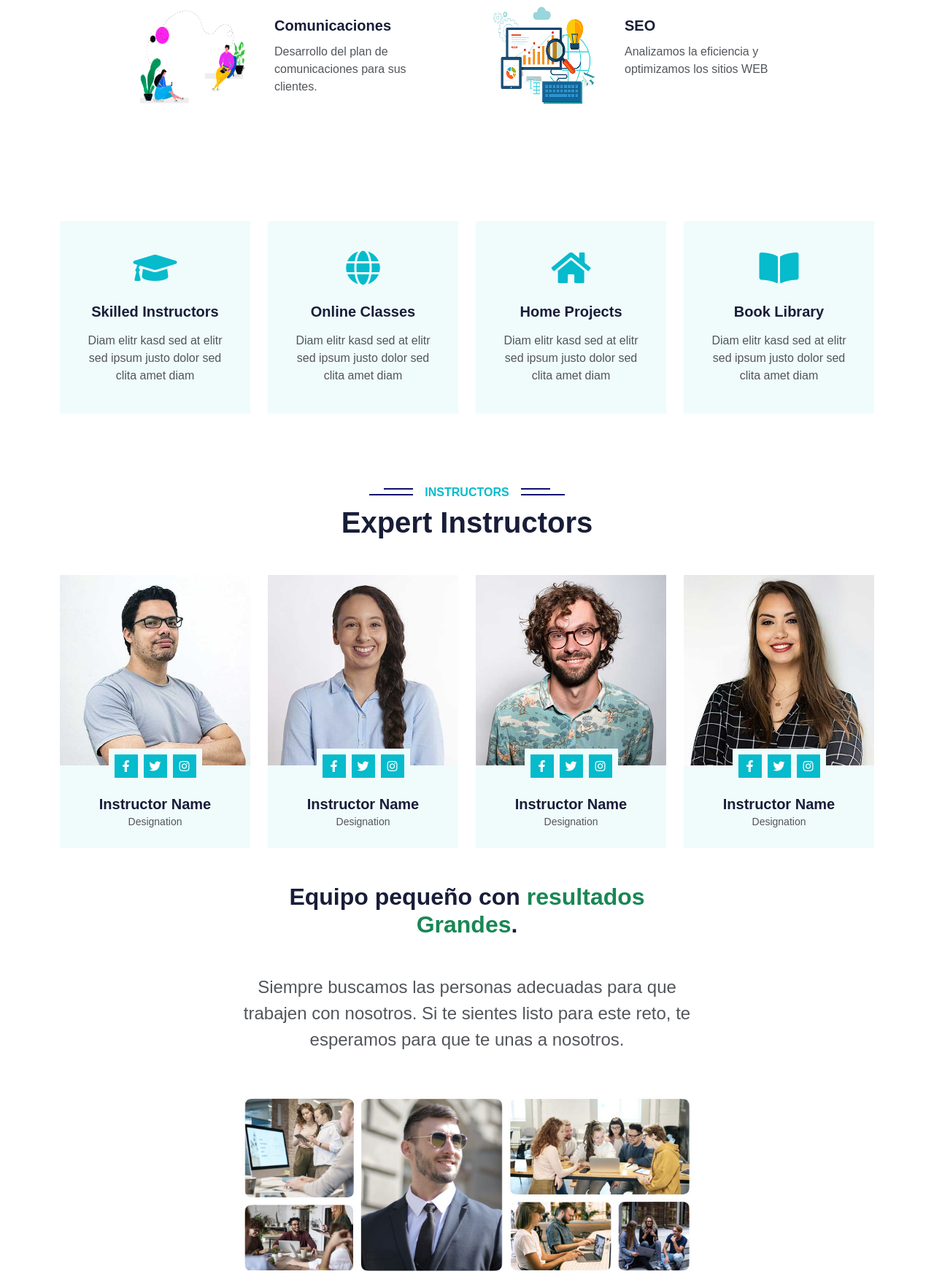
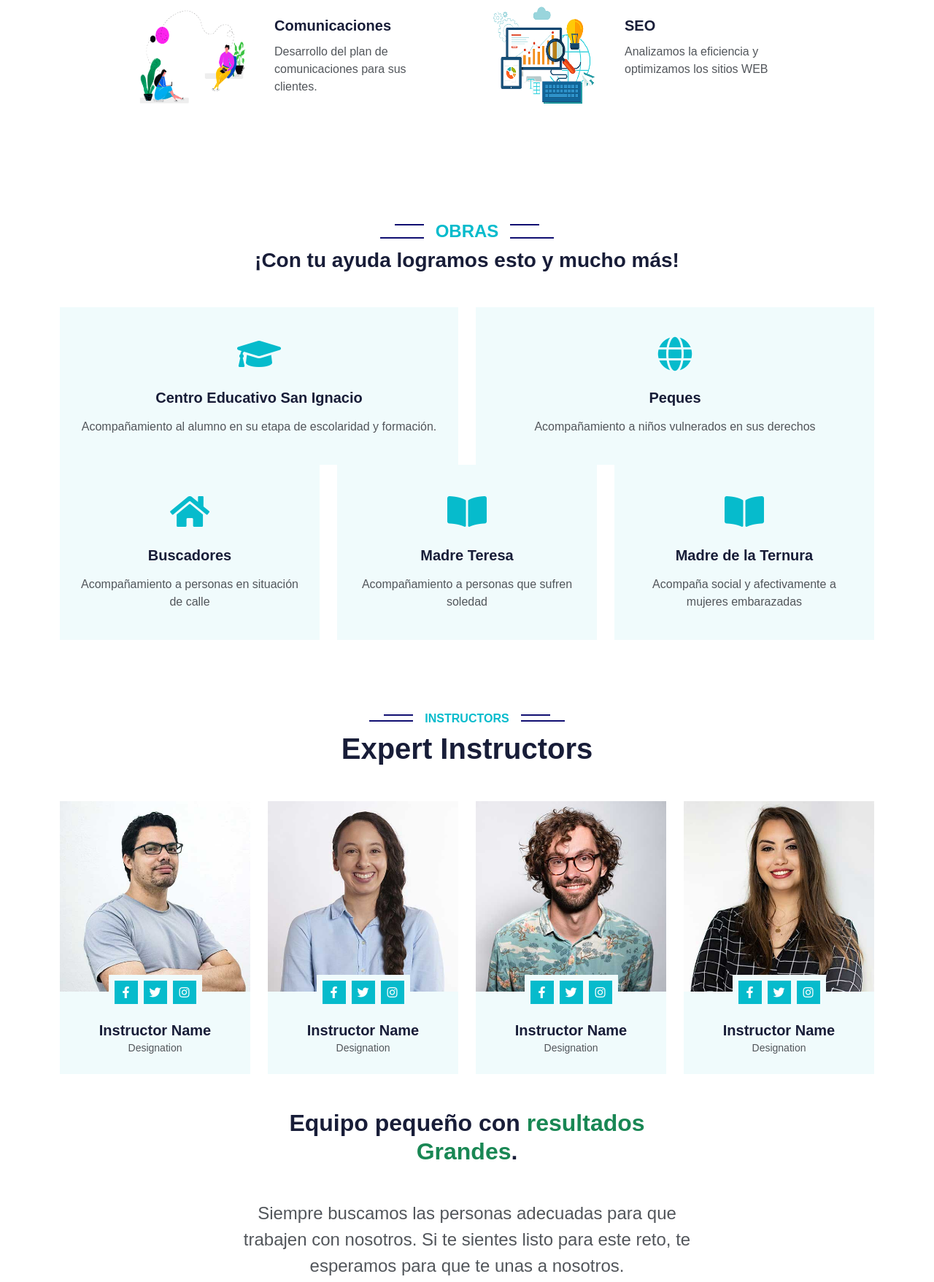
Before and after one commit to gonzalocandia92/fundacionala-informatorio, a Django app: page / in a window 1280 px wide. Shown: the part 929-2686 px from the top of the page at 73% size. Run offline with Django 4.2, Linux system fonts and the light colour scheme; some libraries are stand-ins or nearby versions.

Commit message:
Sección Obras

```diff
--- a/templates/base/index.html
+++ b/templates/base/index.html
@@ -160,44 +160,63 @@
 
     <div class="container-xxl py-5">
         <div class="container">
+            <div class="text-center wow fadeInUp" data-wow-delay="0.1s">
+                <h4 class="section-title bg-white text-center text-primary px-3">OBRAS</h4>
+                <h3 class="mb-5">¡Con tu ayuda logramos esto y mucho más!</h3>
+            </div>
             <div class="row g-4">
-                <div class="col-lg-3 col-sm-6 wow fadeInUp" data-wow-delay="0.1s">
+                <div class="col-lg-6 col-sm-6 wow fadeInUp" data-wow-delay="0.1s">
                     <div class="service-item text-center pt-3">
                         <div class="p-4">
                             <i class="fa fa-3x fa-graduation-cap text-primary mb-4"></i>
-                            <h5 class="mb-3">Skilled Instructors</h5>
-                            <p>Diam elitr kasd sed at elitr sed ipsum justo dolor sed clita amet diam</p>
+                            <h5 class="mb-3">Centro Educativo San Ignacio</h5>
+                            <p>Acompañamiento al alumno en su etapa de escolaridad y formación.</p>
                         </div>
                     </div>
                 </div>
-                <div class="col-lg-3 col-sm-6 wow fadeInUp" data-wow-delay="0.3s">
+                <div class="col-lg-6 col-sm-6 wow fadeInUp" data-wow-delay="0.3s">
                     <div class="service-item text-center pt-3">
                         <div class="p-4">
                             <i class="fa fa-3x fa-globe text-primary mb-4"></i>
-                            <h5 class="mb-3">Online Classes</h5>
-                            <p>Diam elitr kasd sed at elitr sed ipsum justo dolor sed clita amet diam</p>
+                            <h5 class="mb-3">Peques</h5>
+                            <p>Acompañamiento a niños vulnerados en sus derechos</p>
                         </div>
                     </div>
                 </div>
-                <div class="col-lg-3 col-sm-6 wow fadeInUp" data-wow-delay="0.5s">
+
+            </div>
+            <div class="row g-4">
+             <div class="col-lg-4 col-sm-6 wow fadeInUp" data-wow-delay="0.5s">
                     <div class="service-item text-center pt-3">
                         <div class="p-4">
                             <i class="fa fa-3x fa-home text-primary mb-4"></i>
-                            <h5 class="mb-3">Home Projects</h5>
-                            <p>Diam elitr kasd sed at elitr sed ipsum justo dolor sed clita amet diam</p>
+                            <h5 class="mb-3">Buscadores</h5>
+                            <p>Acompañamiento a personas en situación de calle</p>
                         </div>
                     </div>
                 </div>
-                <div class="col-lg-3 col-sm-6 wow fadeInUp" data-wow-delay="0.7s">
+                <div class="col-lg-4 col-sm-6 wow fadeInUp" data-wow-delay="0.7s">
                     <div class="service-item text-center pt-3">
                         <div class="p-4">
                             <i class="fa fa-3x fa-book-open text-primary mb-4"></i>
-                            <h5 class="mb-3">Book Library</h5>
-                            <p>Diam elitr kasd sed at elitr sed ipsum justo dolor sed clita amet diam</p>
+                            <h5 class="mb-3">Madre Teresa</h5>
+                            <p>Acompañamiento a personas que sufren soledad</p>
+                        </div>
+                    </div>
+                </div>
+                <div class="col-lg-4 col-sm-6 wow fadeInUp" data-wow-delay="0.7s">
+                    <div class="service-item text-center pt-3">
+                        <div class="p-4">
+                            <i class="fa fa-3x fa-book-open text-primary mb-4"></i>
+                            <h5 class="mb-3">Madre de la Ternura</h5>
+                            <p>Acompaña social y afectivamente a mujeres embarazadas</p>
                         </div>
                     </div>
                 </div>
             </div>
+
+
+
         </div>
     </div>
     <!-- Service End -->
```
